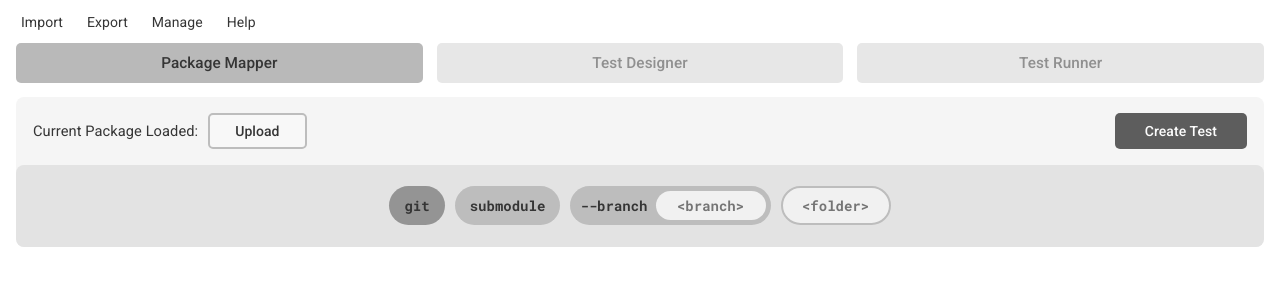
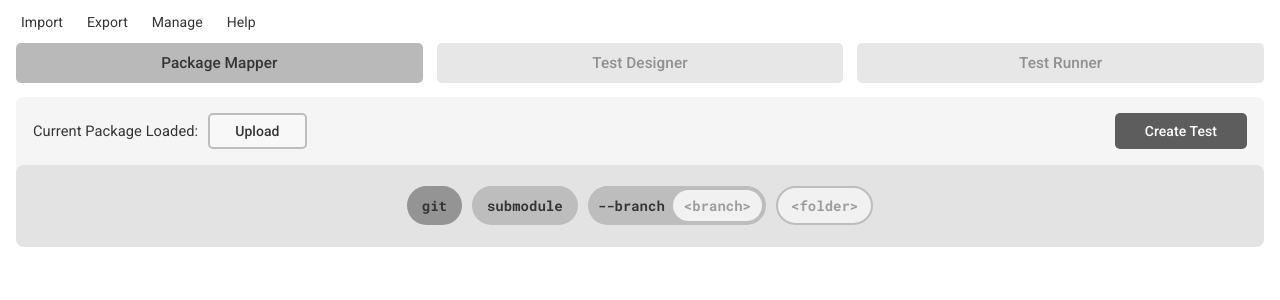
Before and after one commit to zakattack9/PYTOPE, a React (Create React App) app in the folder app/: page /package-mapper in a window 1280 px wide. Shown: the top 300 px of the page. Built offline with nearby package versions, Linux system fonts and the light colour scheme.

Commit message:
added text input component

```diff
--- a/app/src/components/Chip/Chip.scss
+++ b/app/src/components/Chip/Chip.scss
@@ -4,17 +4,18 @@
 .Chip {
   $default-bkg-color: f.primary-color(5%);
   $font-size: 10.5pt;
-  $vert-padding: 10px;
-  $horiz-padding: 15px;
-  $input-vert-padding: 5px;
-  $input-horiz-padding: 10px;
-  $border-thickness: 2px;
+  $vert-pad: 10px;
+  $horiz-pad: 15px;
+  $arg-border: 4px; // chip spacing around argument input
+  $input-vert-pad: calc($vert-pad - $arg-border);
+  $input-horiz-pad: calc($horiz-pad - $arg-border);
+  $border-thick: 2px;
 
   @include fonts.roboto-mono-bold($font-size);
   width: max-content;
   height: max-content;
   background-color: $default-bkg-color;
-  padding: $vert-padding $horiz-padding;
+  padding: $vert-pad $horiz-pad;
   margin: 0 5px;
   border-radius: 25px;
   box-sizing: border-box;
@@ -26,34 +27,24 @@
 
   &--arg {
     @extend .Chip;
-    $arg-vert-padding: calc($vert-padding - $input-vert-padding);
-    $arg-horiz-padding: calc($horiz-padding - $input-horiz-padding);
-    padding: $arg-vert-padding $arg-horiz-padding $arg-horiz-padding $vert-padding
-  }
-
-  &--value {
-
+    $arg-vert-pad: calc($vert-pad - $input-vert-pad);
+    $arg-horiz-pad: calc($horiz-pad - $input-horiz-pad);
+    padding: $arg-vert-pad $arg-horiz-pad $arg-horiz-pad $vert-pad
   }
 
   &__argument {
     @include fonts.roboto-mono-bold($font-size);
-    outline: none;
+    background-color: f.primary-color(80%);
     border: none;
-    background-color: f.primary-color(80%);
-    max-width: 90px;
-    text-align: center;
-    padding: $input-vert-padding $input-horiz-padding;
+    padding: $input-vert-pad $input-horiz-pad;
     margin-left: 8px;
     border-radius: inherit;
   }
 
   &__value {
     @extend .Chip;
-    outline: none;
     background-color: f.primary-color(80%);
-    max-width: 110px;
-    text-align: center;
-    border: $border-thickness solid $default-bkg-color;
-    padding: calc($vert-padding - $border-thickness) $horiz-padding;
+    border: $border-thick solid $default-bkg-color;
+    padding: calc($vert-pad - $border-thick) calc($horiz-pad - $border-thick);
   }
 }
--- a/app/src/components/Chip/Chip.tsx
+++ b/app/src/components/Chip/Chip.tsx
@@ -1,4 +1,5 @@
 import { ChipType } from '../../utils/enums';
+import TextInput from '../TextInput/TextInput';
 import './Chip.scss';
 
 interface Props {
@@ -11,23 +12,18 @@ interface Props {
 function Chip(props: Props) {
   const className = `Chip${props.type ? `--${props.type}` : ''} ${props.className || ''}`;
 
-  // const chipValue = props.type === ChipType.ARG ? (
-
-  // ) : null;
-
-
   let chipContents;
   if (props.type === ChipType.ARG) {
     chipContents = (
       <>
         {props.name}
-        <input className="Chip__argument" type="text" placeholder={props.placeholder} />
+        <TextInput className="Chip__argument" placeholder={props.placeholder} />
       </>
     );
   } else if (props.type === ChipType.VALUE) {
     chipContents = (
       <>
-        <input className="Chip__value" type="text" placeholder={props.placeholder} />
+        <TextInput className="Chip__value" placeholder={props.placeholder} />
       </>
     );
   } else {
--- /dev/null
+++ b/app/src/components/TextInput/TextInput.scss
@@ -0,0 +1,17 @@
+.TextInput {
+  --placeholder: '';
+  display: block;
+  background-color: white;
+  padding: 10px;
+  outline: none;
+
+  &__wrapper {
+    display: inline-block;
+    border-radius: inherit;
+  }
+
+  &:empty::before {
+    content: var(--placeholder);
+    color: #9c9c9c;
+  }
+}
--- /dev/null
+++ b/app/src/components/TextInput/TextInput.tsx
@@ -0,0 +1,37 @@
+import { KeyboardEvent, CSSProperties } from 'react';
+import './TextInput.scss';
+
+/*
+Similar to <input type="text" /> element except
+the text field expands based on the content provided inside it;
+multiline content is not allowed
+*/
+
+interface Props {
+  placeholder?: string,
+  className?: string,
+}
+
+function TextInput(props: Props) {
+  const styles = {
+    "--placeholder": `'${props.placeholder}'`,
+  } as CSSProperties;
+
+  // ignore new lines
+  const handleKeyPress = (e: KeyboardEvent) => {
+    if (e.key === "Enter") e.preventDefault();
+  };
+
+  return (
+    <span className="TextInput__wrapper">
+      <span
+        className={`TextInput ${props.className || ''}`}
+        style={styles}
+        onKeyPress={handleKeyPress}
+        contentEditable
+      ></span>
+    </span>
+  );
+}
+
+export default TextInput;
--- a/app/src/css/components/Chip/Chip.css
+++ b/app/src/css/components/Chip/Chip.css
@@ -18,7 +18,7 @@
   background-color: #949494;
 }
 .Chip--arg {
-  padding: 5px 5px 5px 10px;
+  padding: 4px 4px 4px 10px;
 }
 .Chip__argument {
   font-family: "Roboto Mono", monospace;
@@ -28,20 +28,14 @@
   letter-spacing: 0pt;
   color: #353535;
   font-weight: 700;
-  outline: none;
+  background-color: #f1f1f1;
   border: none;
-  background-color: #f1f1f1;
-  max-width: 90px;
-  text-align: center;
-  padding: 5px 10px;
+  padding: 6px 11px;
   margin-left: 8px;
   border-radius: inherit;
 }
 .Chip__value {
-  outline: none;
   background-color: #f1f1f1;
-  max-width: 110px;
-  text-align: center;
   border: 2px solid #bdbdbd;
-  padding: 8px 15px;
+  padding: 8px 13px;
 }
--- /dev/null
+++ b/app/src/css/components/TextInput/TextInput.css
@@ -0,0 +1,15 @@
+.TextInput {
+  --placeholder: "";
+  display: block;
+  background-color: white;
+  padding: 10px;
+  outline: none;
+}
+.TextInput__wrapper {
+  display: inline-block;
+  border-radius: inherit;
+}
+.TextInput:empty::before {
+  content: var(--placeholder);
+  color: #9c9c9c;
+}
```
